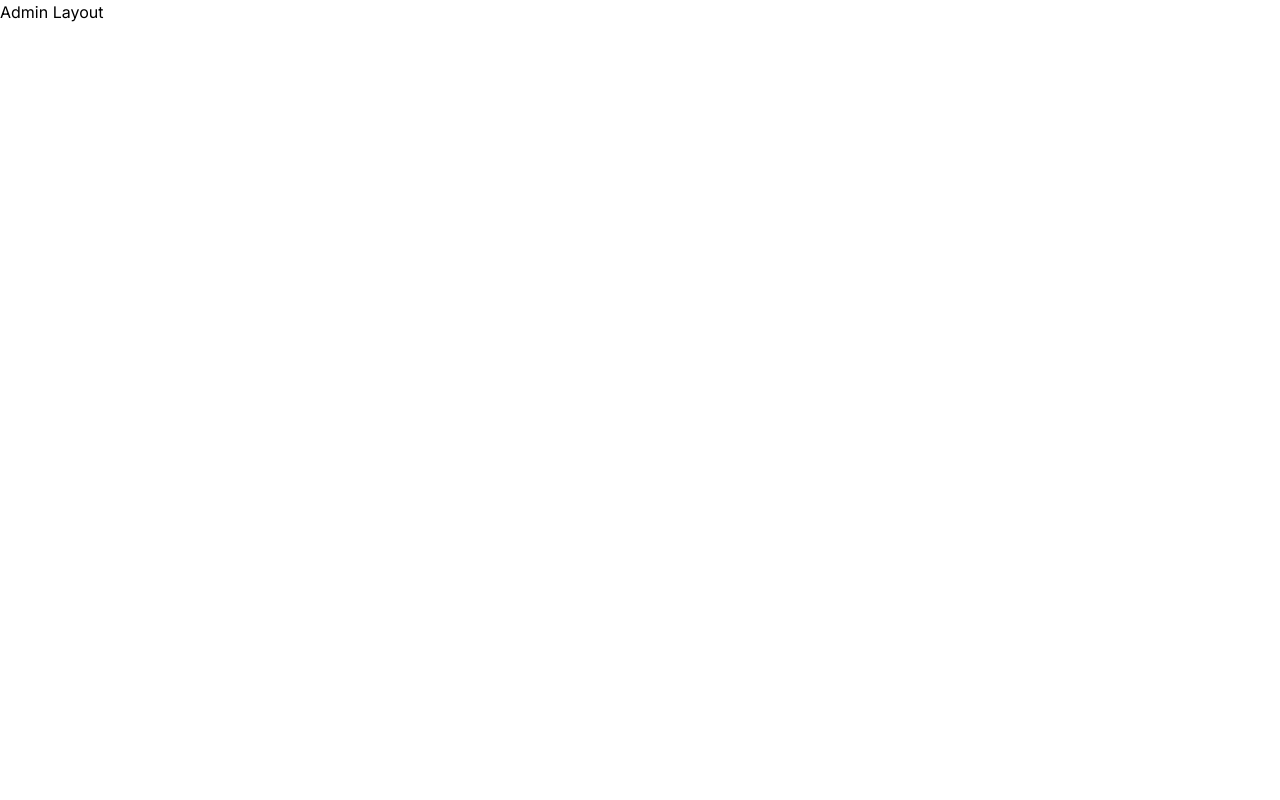
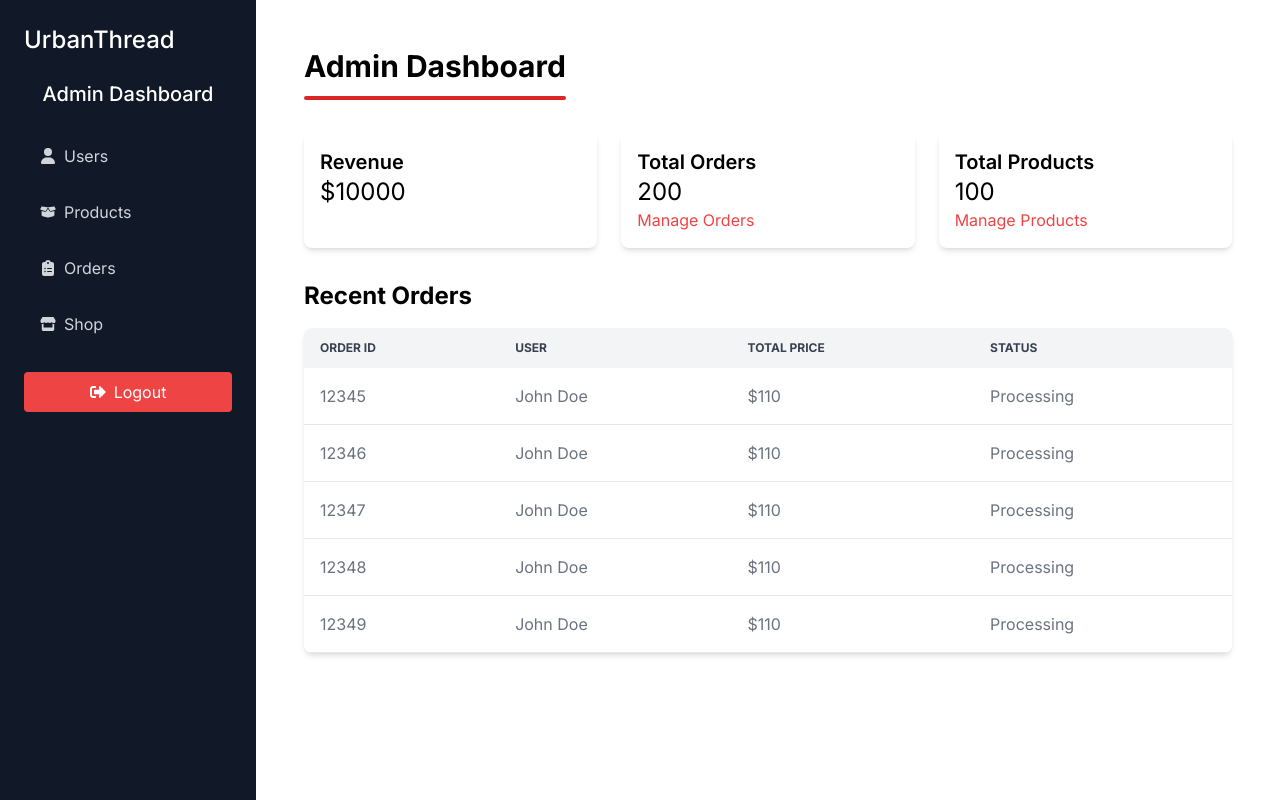
Before and after one commit to NehaShingi/urbanthread, a React (Vite) app in the folder frontend/: page /admin in a window 1280 px wide. Built offline with nearby package versions, Linux system fonts and the light colour scheme.

Commit message:
Implement admin home page

```diff
--- a/frontend/src/App.jsx
+++ b/frontend/src/App.jsx
@@ -1,6 +1,6 @@
 import { BrowserRouter, Routes, Route } from "react-router-dom";
 import UserLayout from "./components/Layout/UserLayout";
-import AdminLayout from "./components/Layout/AdminLayout";
+import AdminLayout from "./components/Admin/AdminLayout.jsx";
 import Home from "./pages/Home.jsx";
 import { Toaster } from "sonner";
 import Login from "./pages/Login.jsx";
@@ -12,6 +12,7 @@
 import OrderConfirmationPage from "./pages/OrderConfirmationPage.jsx";
 import OrderDetailsPage from "./pages/OrderDetailsPage.jsx";
 import MyOrderPage from "./pages/MyOrdersPage.jsx";
+import AdminHomePage from "./pages/AdminHomePage.jsx";
 const App = () => {
   return (
     <BrowserRouter>
@@ -31,10 +32,12 @@
             element={<OrderConfirmationPage />}
           />
           <Route path="order/:id" element={<OrderDetailsPage />} />
-          <Route path="/my-orders" element={<MyOrderPage />} />
+          <Route path="my-orders" element={<MyOrderPage />} />
         </Route>
         {/* Admin Layout */}
-        <Route path="/admin" element={<AdminLayout />}></Route>
+        <Route path="/admin" element={<AdminLayout />}>
+          <Route index element={<AdminHomePage />} />
+        </Route>
       </Routes>
     </BrowserRouter>
   );
--- /dev/null
+++ b/frontend/src/components/Admin/AdminLayout.jsx
@@ -0,0 +1,45 @@
+import { FaBars } from "react-icons/fa6";
+import { useState } from "react";
+import AdminSidebar from "./AdminSidebar.jsx";
+import { Outlet } from "react-router-dom";
+const AdminLayout = () => {
+  const [isSidebarOpen, setIsSidebarOpen] = useState(false);
+
+  const toggleSidebar = () => {
+    setIsSidebarOpen(!isSidebarOpen);
+  };
+  return (
+    <div className="min-h-screen flex flex-col md:flex-row relative">
+      {/*Mobile Toggle Button */}
+      <div className="flex md:hidden p-4 bg-gray-900 text-white z-20">
+        <button onClick={toggleSidebar}>
+          <FaBars size={24} />
+        </button>
+        <h1 className="ml-4 text-xl font-medium">Admin Dashboard</h1>
+      </div>
+
+      {/*Overlay for mobile sidebar*/}
+      {isSidebarOpen && (
+        <div
+          className="fixed inset-0 z-10 bg-black bg-opacity-50 md:hidden"
+          onClick={toggleSidebar}
+        ></div>
+      )}
+
+      {/*sidebar*/}
+      <div
+        className={`bg-gray-900 w-64 min-h-screen text-white absolute md:relative transform ${isSidebarOpen ? "translate-x-0" : "-translate-x-full"} transition-transform duration-300 md:translate-x-0 md:static md:block z-20`}
+      >
+        {/*sidebar component*/}
+        <AdminSidebar />
+      </div>
+
+      {/*Main Content*/}
+      <div className="flex-grow p-6 overflow-auto">
+        <Outlet />
+      </div>
+    </div>
+  );
+};
+
+export default AdminLayout;
--- /dev/null
+++ b/frontend/src/components/Admin/AdminSidebar.jsx
@@ -0,0 +1,82 @@
+import { FaSignOutAlt } from "react-icons/fa";
+import { FaBoxOpen, FaClipboardList, FaStore, FaUser } from "react-icons/fa6";
+import { Link, NavLink, useNavigate } from "react-router-dom";
+
+const AdminSidebar = () => {
+  const navigate = useNavigate();
+  const handleLogout = () => {
+    navigate("/");
+  };
+  return (
+    <div className="p-6 ">
+      <div className="mb-6 ">
+        <Link to="/admin" className="text-2xl font-medium">
+          {" "}
+          UrbanThread
+        </Link>
+      </div>
+      <h2 className="text-xl font-medium mb-6 text-center">Admin Dashboard</h2>
+
+      <nav className="flex flex-col space-y-2">
+        <NavLink
+          to="/admin/users"
+          className={({ isActive }) =>
+            isActive
+              ? "bg-gray-700 text-white py-3 px-4 rounded flex items-center space-x-2"
+              : "text-gray-300 hover:bg-gray-700 hover:text-white py-3 px-4 rounded  flex items-center space-x-2"
+          }
+        >
+          <FaUser />
+          <span>Users</span>
+        </NavLink>
+
+        <NavLink
+          to="/admin/products"
+          className={({ isActive }) =>
+            isActive
+              ? "bg-gray-700 text-white py-3 px-4 rounded flex items-center space-x-2"
+              : "text-gray-300 hover:bg-gray-700 hover:text-white py-3 px-4 rounded  flex items-center space-x-2"
+          }
+        >
+          <FaBoxOpen />
+          <span>Products</span>
+        </NavLink>
+
+        <NavLink
+          to="/admin/orders"
+          className={({ isActive }) =>
+            isActive
+              ? "bg-gray-700 text-white py-3 px-4 rounded flex items-center space-x-2"
+              : "text-gray-300 hover:bg-gray-700 hover:text-white py-3 px-4 rounded  flex items-center space-x-2"
+          }
+        >
+          <FaClipboardList />
+          <span>Orders</span>
+        </NavLink>
+        <NavLink
+          to="/"
+          className={({ isActive }) =>
+            isActive
+              ? "bg-gray-700 text-white py-3 px-4 rounded flex items-center space-x-2"
+              : "text-gray-300 hover:bg-gray-700 hover:text-white py-3 px-4 rounded  flex items-center space-x-2"
+          }
+        >
+          <FaStore />
+          <span>Shop</span>
+        </NavLink>
+      </nav>
+
+      <div className="mt-6">
+        <button
+          onClick={handleLogout}
+          className="w-full bg-red-500 hover:bg-red-600text-white py-2 px-4 rounded flex items-center justify-center space-x-2"
+        >
+          <FaSignOutAlt />
+          <span>Logout</span>
+        </button>
+      </div>
+    </div>
+  );
+};
+
+export default AdminSidebar;
--- a/frontend/src/components/Common/Navbar.jsx
+++ b/frontend/src/components/Common/Navbar.jsx
@@ -62,6 +62,12 @@
 
         {/*Right- Icons*/}
         <div className="flex items-center gap-4">
+          <Link
+            to="/admin"
+            className="block bg-black px-2 rounded text-sm text-white"
+          >
+            Admin
+          </Link>
           <Link to="/profile" className="hover:text-black">
             <HiOutlineUser className="h-6 w-6 text-gray-700" />
           </Link>
--- a/frontend/src/components/Layout/AdminLayout.jsx
+++ /dev/null
@@ -1,5 +0,0 @@
-const AdminLayout = () => {
-  return <div>Admin Layout</div>;
-};
-
-export default AdminLayout;
--- a/frontend/src/components/Layout/Topbar.jsx
+++ b/frontend/src/components/Layout/Topbar.jsx
@@ -5,7 +5,7 @@
 const Topbar = () => {
   return (
     <div className="bg-red-600 text-white">
-      <div className="container mx-auto flex justify-between items-center py-2 px-3 sm:py-3 sm:px-4">
+      <div className=" ml-[100px] container mx-auto flex justify-between items-center py-2 px-3 sm:py-3 sm:px-4">
         <div className=" hidden md:flex flex-1 items-center space-x-4">
           {/* 1st icon */}
           <a href="#" className="hover:text-gray-300">
@@ -21,10 +21,10 @@
           </a>
         </div>
         <div className="flex-1 text-center text-xs sm:text-sm">
-          <span className="sm:hidden">🚚 Fast Shipping</span>
+          <span className="sm:hidden">Fast Shipping</span>
 
-          <span className="hidden sm:inline">
-            We ship world-wide - Fast and reliable shipping
+          <span className=" hidden sm:inline ">
+            Fast and reliable shipping worldwide
           </span>
         </div>
 
--- /dev/null
+++ b/frontend/src/pages/AdminHomePage.jsx
@@ -0,0 +1,114 @@
+import { Link } from "react-router-dom";
+
+const AdminHomePage = () => {
+  const orders = [
+    {
+      _id: 12345,
+      user: {
+        name: "John Doe",
+      },
+      totalPrice: 110,
+      status: "Processing",
+    },
+    {
+      _id: 12346,
+      user: {
+        name: "John Doe",
+      },
+      totalPrice: 110,
+      status: "Processing",
+    },
+    {
+      _id: 12347,
+      user: {
+        name: "John Doe",
+      },
+      totalPrice: 110,
+      status: "Processing",
+    },
+    {
+      _id: 12348,
+      user: {
+        name: "John Doe",
+      },
+      totalPrice: 110,
+      status: "Processing",
+    },
+    {
+      _id: 12349,
+      user: {
+        name: "John Doe",
+      },
+      totalPrice: 110,
+      status: "Processing",
+    },
+  ];
+  return (
+    <div className="max-w-7xl mx-auto p-6">
+      <div className="inline-block mb-8">
+        <h1 className="text-3xl font-bold ">Admin Dashboard</h1>
+        <div className="w-full h-1 bg-red-600 mt-3 rounded-full"></div>
+      </div>
+      <div className="grid grid-cols-1 sm:grid-cols-2 lg:grid-cols-3 gap-6 ">
+        <div className="p-4 shadow-md rounded-lg">
+          <h2 className="text-xl font-semibold ">Revenue</h2>
+          <p className="text-2xl">$10000</p>
+        </div>
+
+        <div className="p-4 shadow-md rounded-lg">
+          <h2 className="text-xl font-semibold ">Total Orders</h2>
+          <p className="text-2xl">200</p>
+          <Link to="/admin/orders" className="text-red-500 hover:underline">
+            Manage Orders
+          </Link>
+        </div>
+
+        <div className="p-4 shadow-md rounded-lg">
+          <h2 className="text-xl font-semibold ">Total Products</h2>
+          <p className="text-2xl">100</p>
+          <Link to="/admin/products" className="text-red-500 hover:underline">
+            Manage Products
+          </Link>
+        </div>
+      </div>
+      <div className="mt-8">
+        <h2 className="text-2xl font-bold mb-4">Recent Orders</h2>
+        <div className="overflow-x-auto shadow-md rounded-lg">
+          <table className="min-w-full text-left text-gray-500">
+            <thead className="bg-gray-100 text-xs uppercase text-gray-700">
+              <tr>
+                <th className="py-3 px-4">Order ID</th>
+                <th className="py-3 px-4">User</th>
+                <th className="py-3 px-4">Total Price</th>
+                <th className="py-3 px-4">Status</th>
+              </tr>
+            </thead>
+            <tbody>
+              {orders.length > 0 ? (
+                orders.map((order) => (
+                  <tr
+                    key={order._id}
+                    className="border-b hover:bg-red-50 cursor-pointer"
+                  >
+                    <td className="py-4 px-4">{order._id}</td>
+                    <td className="py-4 px-4">{order.user.name}</td>
+                    <td className="py-4 px-4">${order.totalPrice}</td>
+                    <td className="py-4 px-4">{order.status}</td>
+                  </tr>
+                ))
+              ) : (
+                <tr>
+                  <td colSpan={4} className="py-4 text-center text-gray-500">
+                    No recent orders found.
+                  </td>
+                </tr>
+              )}
+            </tbody>
+          </table>
+        </div>
+      </div>
+    </div>
+  );
+};
+
+export default AdminHomePage;
```
